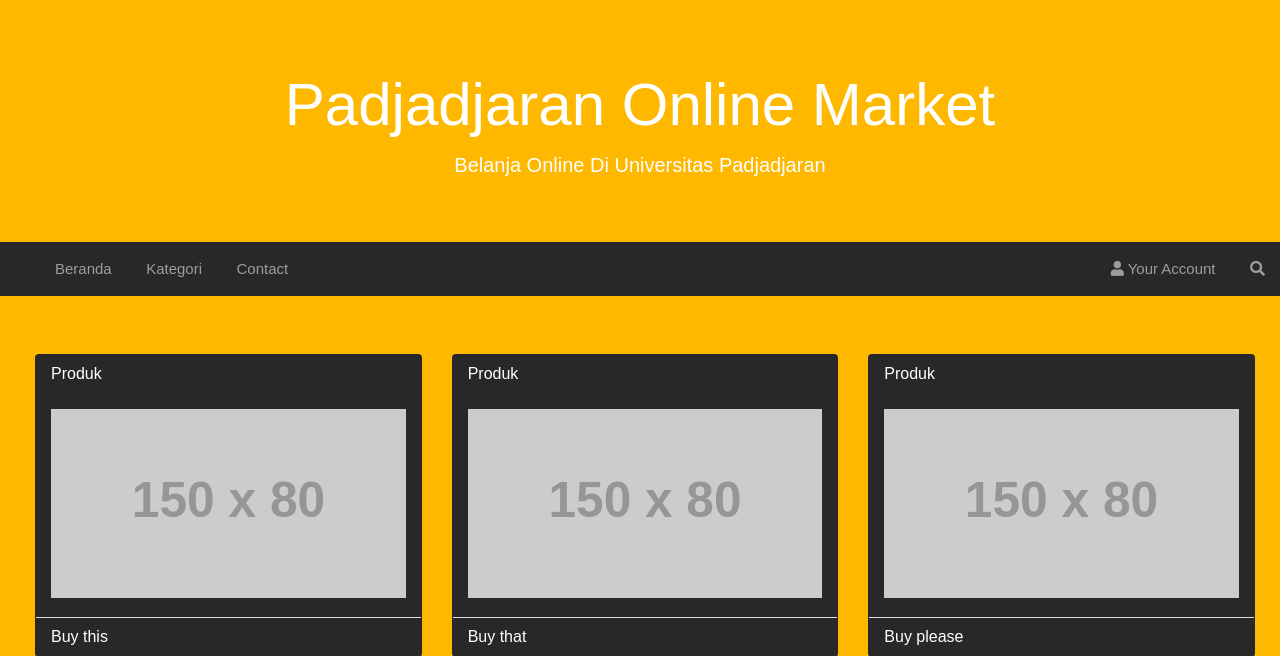
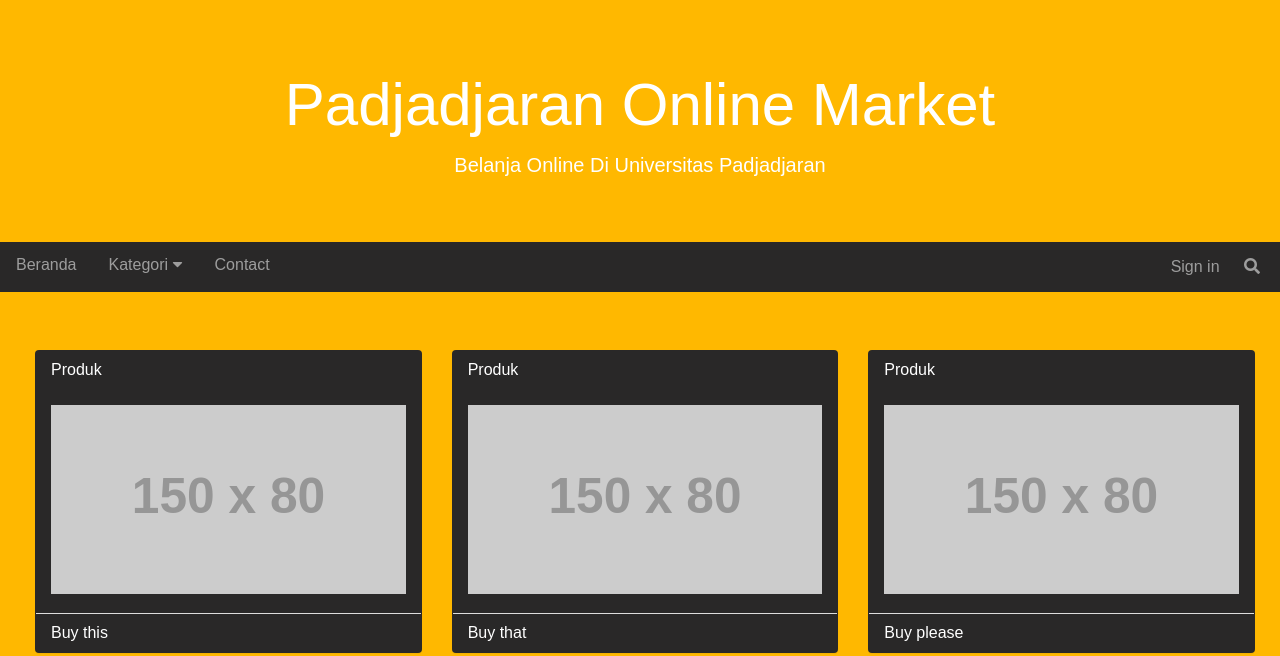
Before and after one commit to fadhlihh/PemrogramanWeb, a PHP site: page /home.php in a window 1280 px wide. Shown: the top 656 px of the page. Run offline with PHP 8.4, Linux system fonts and the light colour scheme; grey boxes labelled with a size stand in for pictures from a placeholder-image service; some libraries are stand-ins or nearby versions.

Commit message:
Added modal sign in(not 100%) and dropdown category

```diff
--- a/css/style.css
+++ b/css/style.css
@@ -38,13 +38,25 @@ body{
 .navbar-right{
 	float: right;
 }
+
+.navbar-right ul li{
+	display: inline-block;
+	list-style: none;
+	margin-right: 20px;
+}
+
+.navbar-right ul li:hover{
+	cursor: pointer;
+	color:#fff;
+}
+
 .panel {
   margin-bottom: 20px;
   background-color: #292828;
   border: 1px solid transparent;
   border-radius: 4px;
   -webkit-box-shadow: 0 1px 1px rgba(0, 0, 0, .05);
-          box-shadow: 0 1px 1px rgba(0, 0, 0, .05);
+  box-shadow: 0 1px 1px rgba(0, 0, 0, .05);
 }
 .panel-body {
   padding: 15px;
@@ -71,53 +83,88 @@ body{
 
 .gambar-sub{
 }
-
-nav{
-	margin-top: 100px;
-	margin: 0px;
-	padding-top: 2px;
-	padding-bottom: 2px;
-	top: 0px;
-	background-color: #292828;
-	width: 100%;
-	position: sticky;
-	position: -webkit-sticky;
-	position: -moz-sticky;
-	z-index: 3;
+/* Navbar container */
+nav {
+	vertical-align: middle;
+  	background-color: #292828;
+  	font-family: Arial;
+  	color:#9d9d9d;
+ 	top: 0px;
+  	position: sticky;
+  	z-index: 4;
   	min-height: 50px;
+  	max-height: 50px;
+  	cursor: context-menu;
 }
 
-nav ul{
-	list-style: none;
-	display: inline-block;
+/* Links inside the navbar */
+nav a{
+  	float: left;
+  	font-size: 16px;
+  	text-align: center;
+  	padding: 14px 16px;
+  	text-decoration: none;
+  	color: #9d9d9d;
 }
 
-nav ul li{
-	display: inline-block;
-	padding-right: 15px;
-	padding-left: 15px;
-	font-size: 15px;
-	cursor: pointer;
-	color: #9d9d9d;
+nav a:hover{
+	color:#fff;
 }
 
-nav ul a:link li {
-	color: #9d9d9d;
-	text-decoration: none;
+/* The dropdown container */
+.dropdown{
+  	float: left;
+  	overflow: hidden;
 }
 
-nav ul a:visited li {
-	color: #9d9d9d;
-	text-decoration: none;
+/* Dropdown button */
+.dropdown .dropbtn {
+  	font-size: 16px;
+  	border: none;
+  	outline: none;
+  	color: #9d9d9d;
+  	padding: 14px 16px;
+  	background-color: inherit;
+  	font-family: inherit; /* Important for vertical align on mobile phones */
+  	margin: 0; /* Important for vertical align on mobile phones */
 }
 
-nav ul a:hover li {
-	color: white;
-	text-decoration: none;
+
+
+/* Add a red background color to navbar links on hover */
+.navbar a:hover, .dropdown:hover .dropbtn {
+  color:#fff;
 }
 
-nav ul a:active li {
-	color: rgba(254, 88, 88, 1);
+/* Dropdown content (hidden by default) */
+.dropdown-content {
+  	display: none;
+  	position: absolute;
+  	background-color: #f9f9f9;
+  	min-width: 160px;
+  	box-shadow: 0px 8px 16px 0px rgba(0,0,0,0.2);
+  	z-index: 5;
+}
+
+/* Links inside the dropdown */
+.dropdown-content a {
+  	float: none;
+  	color: black;
+  	padding: 12px 16px;
+  	text-decoration: none;
+  	display: block;
+  	text-align: left;
+}
+
+/* Add a grey background color to dropdown links on hover */
+.dropdown-content a:hover {
+  	background-color: #ddd;
+  	color: #000;
+}
+
+/* Show the dropdown menu on hover */
+.dropdown:hover .dropdown-content {
+  	display: block;
 }
 
 .content{
--- /dev/null
+++ b/js/modalSignIn.js
@@ -0,0 +1,25 @@
+// Get the modal
+var modal = document.getElementById('modal');
+
+// Get the button that opens the modal
+var btn = document.getElementById("signin");
+
+// Get the <span> element that closes the modal
+var span = document.getElementsByClassName("close")[0];
+
+// When the user clicks on the button, open the modal
+btn.onclick = function() {
+    modal.style.display = "block";
+}
+
+// When the user clicks on <span> (x), close the modal
+span.onclick = function() {
+    modal.style.display = "none";
+}
+
+// When the user clicks anywhere outside of the modal, close it
+window.onclick = function(event) {
+    if (event.target == modal) {
+        modal.style.display = "none";
+    }
+}
--- a/navbar.php
+++ b/navbar.php
@@ -2,16 +2,42 @@
 <html>
 <body>
 	<nav>
-		<ul>
-			<a href="home.html"><li>Beranda</li></a>
-			<a href="#"><li>Kategori</li></a>
-			<a href="#"><li>Contact</li></a>
-		</ul>
-		<ul class="navbar-right">
-			<a href="#"><li><span class="fas fa-user"></span> Your Account</li></a>
-			<a href="#"><li><span class="fas fa-search"></span></li></a>
-		</ul>
+		<div class="navbar-left">
+			<a href="home.php">Beranda</a>
+			<div class="dropdown">
+		    	<button class="dropbtn"><span>Kategori
+		      		<i class="fa fa-caret-down"></i></span>
+		    	</button>
+		    	<div class="dropdown-content">
+			      	<a href="#">Link 1</a>
+			     	<a href="#">Link 2</a>
+			      	<a href="#">Link 3</a>
+		    	</div>
+		  	</div>
+		  	<a href="#contact">Contact</a>
+		</div>
+		<div class="navbar-right">
+			<ul>
+				<li id="signin">Sign in</li>
+		  		<li><span class="fas fa-search"></span></li>
+			</ul>
+		</div>
 	</nav>
+	<div id="modal" class="modal-signin">
+		<div class="modal-signin-content">
+			<span class="close">&times;</span>
+			<center>
+				<form method="post">
+					<table class="tbl-signin">
+						<tr><td><input type="text" name="username" placeholder="Username / Email"></td></tr>
+						<tr><td><input type="Password" name="password" placeholder="Kata Sandi"></td></tr>
+						<tr><td width="100%"><input type="submit" name="submit" value="Sign In"></td></tr>
+					</table>
+				</form>
+			</center>
+		</div>
+	</div>
+	<script type="text/javascript" src="js/modalSignIn.js"></script>
 	<br>
 </body>
 </html>
```
Also changed, not shown: other parts of css/style.css (+63 -0 lines).
